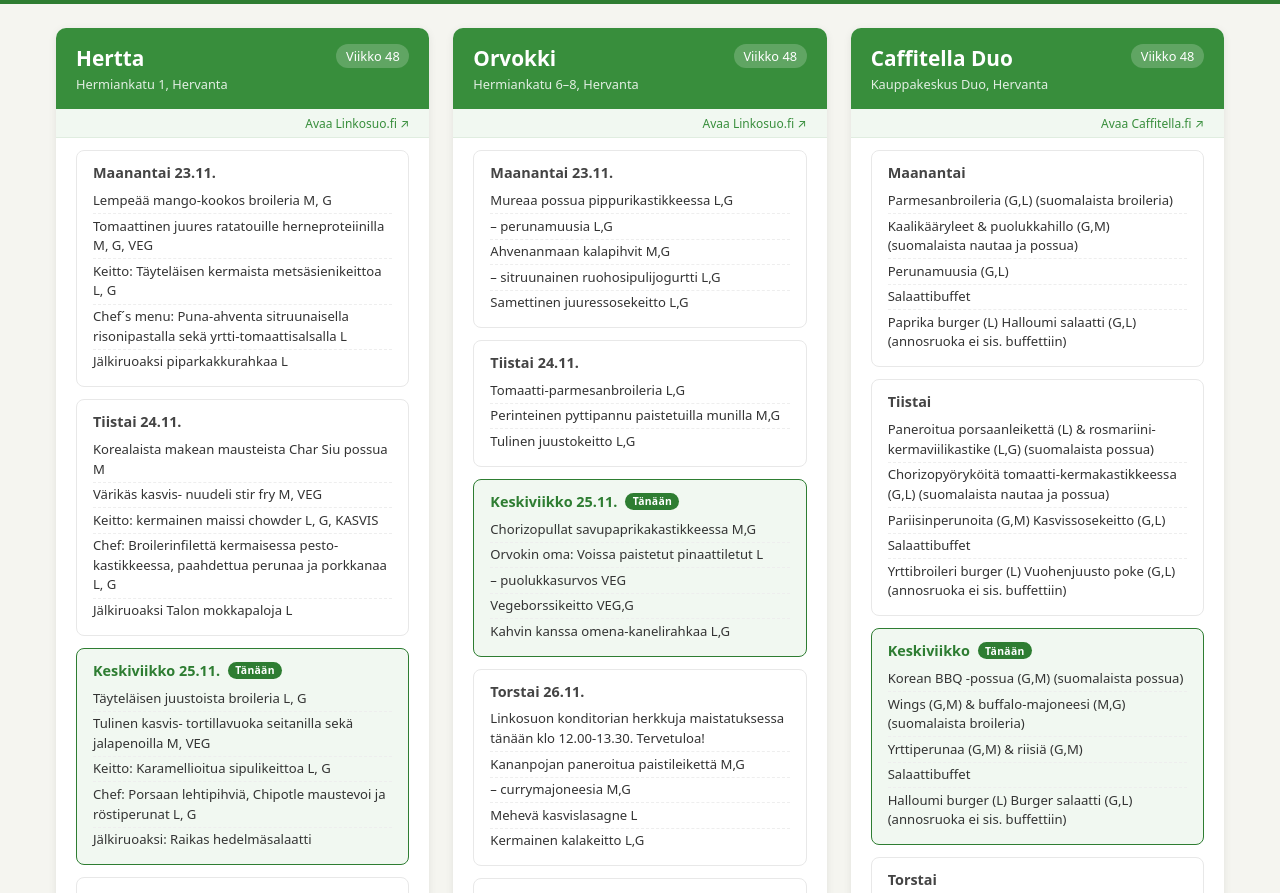
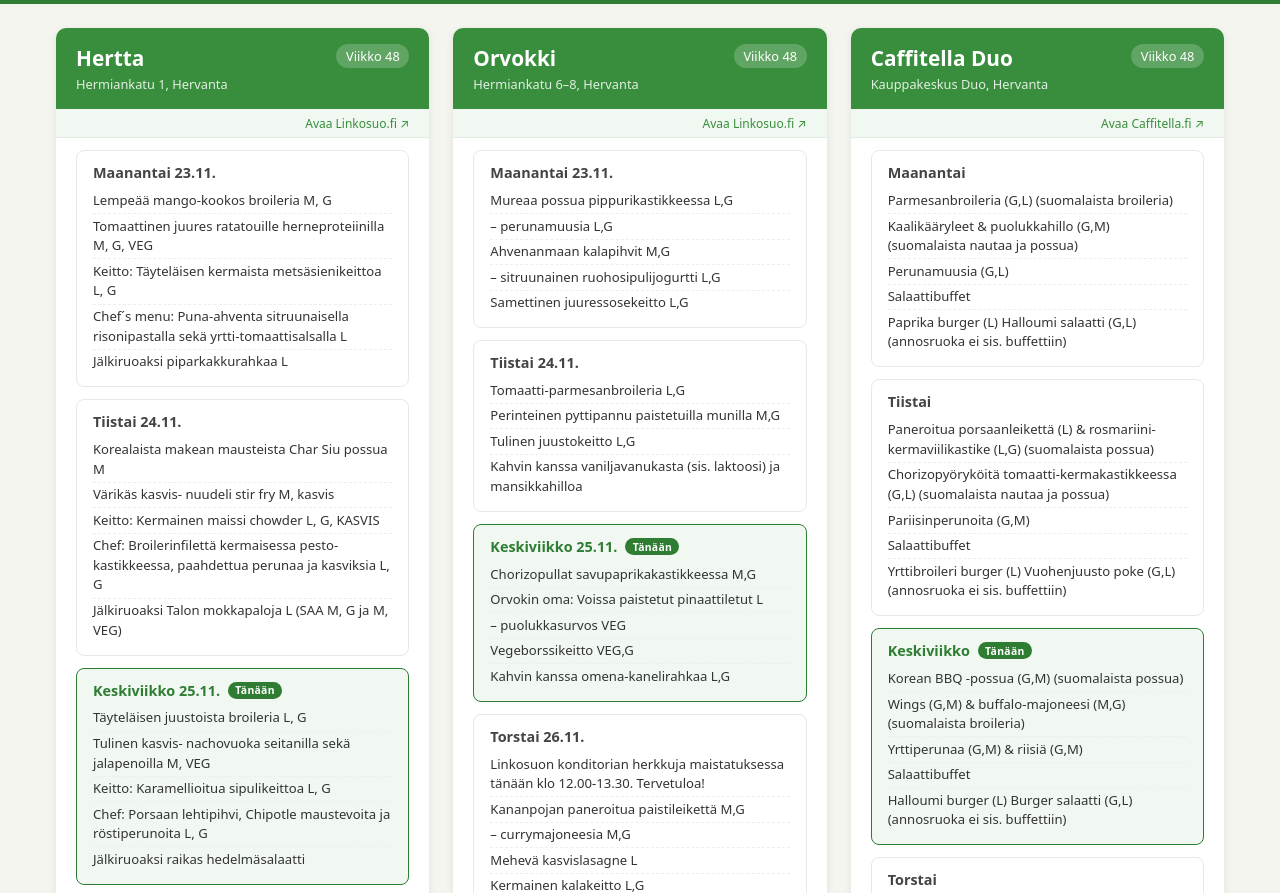
Before and after one commit to agent-tk/lounaslista, a plain HTML site: page index.html in a window 1280 px wide. Shown: the part 69-962 px from the top of the page. Drawn offline with Linux system fonts and the light colour scheme.

Commit message:
chore: update lunch menu [skip ci]

```diff
--- a/index.html
+++ b/index.html
@@ -154,11 +154,11 @@
         footer a { color: #888; }
     </style>
 </head>
-<body data-generated="2026-11-24T02:21:27+02:00">
+<body data-generated="2026-11-25T07:02:04+02:00">
     <header>
         <h1>🍽️ Lounaslista</h1>
         <span>Hertta, Orvokki &amp; Caffitella Duo – Hervanta</span>
-        <span class="updated">Päivitetty 24.11.2026 klo 02:21</span>
+        <span class="updated">Päivitetty 25.11.2026 klo 07:02</span>
     </header>
     <div class="stale-alert" id="stale-alert" role="alert" hidden></div>
     <main>
@@ -188,19 +188,19 @@
         <div class="day" data-day="Tiistai 24.11.">
             <h3 class="day__name">Tiistai 24.11.</h3>
             <div class="day__items"><p>Korealaista makean mausteista Char Siu possua M</p>
-<p>Värikäs kasvis- nuudeli stir fry M, VEG</p>
-<p>Keitto: kermainen maissi chowder L, G, KASVIS</p>
-<p>Chef: Broilerinfilettä kermaisessa pesto-kastikkeessa, paahdettua perunaa ja porkkanaa L, G</p>
-<p>Jälkiruoaksi Talon mokkapaloja L</p></div>
+<p>Värikäs kasvis- nuudeli stir fry  M, kasvis</p>
+<p>Keitto: Kermainen maissi chowder L, G, KASVIS</p>
+<p>Chef: Broilerinfilettä kermaisessa pesto-kastikkeessa, paahdettua perunaa ja kasviksia L, G</p>
+<p>Jälkiruoaksi Talon mokkapaloja L (SAA M, G ja M, VEG)</p></div>
         </div>
 
         <div class="day" data-day="Keskiviikko 25.11.">
             <h3 class="day__name">Keskiviikko 25.11.</h3>
             <div class="day__items"><p>Täyteläisen juustoista broileria L, G</p>
-<p>Tulinen kasvis- tortillavuoka seitanilla sekä jalapenoilla M, VEG</p>
+<p>Tulinen kasvis- nachovuoka seitanilla sekä jalapenoilla M, VEG</p>
 <p>Keitto: Karamellioitua sipulikeittoa L, G</p>
-<p>Chef: Porsaan lehtipihviä, Chipotle maustevoi ja röstiperunat L, G</p>
-<p>Jälkiruoaksi: Raikas hedelmäsalaatti</p></div>
+<p>Chef: Porsaan lehtipihvi, Chipotle maustevoita ja röstiperunoita L, G</p>
+<p>Jälkiruoaksi raikas hedelmäsalaatti</p></div>
         </div>
 
         <div class="day" data-day="Torstai 26.11.">
@@ -249,7 +249,8 @@
             <h3 class="day__name">Tiistai 24.11.</h3>
             <div class="day__items"><p>Tomaatti-parmesanbroileria L,G</p>
 <p>Perinteinen pyttipannu paistetuilla munilla M,G</p>
-<p>Tulinen juustokeitto L,G</p></div>
+<p>Tulinen juustokeitto L,G</p>
+<p>Kahvin kanssa vaniljavanukasta (sis. laktoosi) ja mansikkahilloa</p></div>
         </div>
 
         <div class="day" data-day="Keskiviikko 25.11.">
@@ -307,7 +308,7 @@
             <h3 class="day__name">Tiistai</h3>
             <div class="day__items"><p>Paneroitua porsaanleikettä (L) & rosmariini-kermaviilikastike (L,G) (suomalaista possua)</p>
 <p>Chorizopyöryköitä tomaatti-kermakastikkeessa (G,L) (suomalaista nautaa ja possua)</p>
-<p>Pariisinperunoita (G,M) Kasvissosekeitto (G,L)</p>
+<p>Pariisinperunoita (G,M)</p>
 <p>Salaattibuffet</p>
 <p>Yrttibroileri burger (L) Vuohenjuusto poke (G,L) (annosruoka ei sis. buffettiin)</p></div>
         </div>
```
